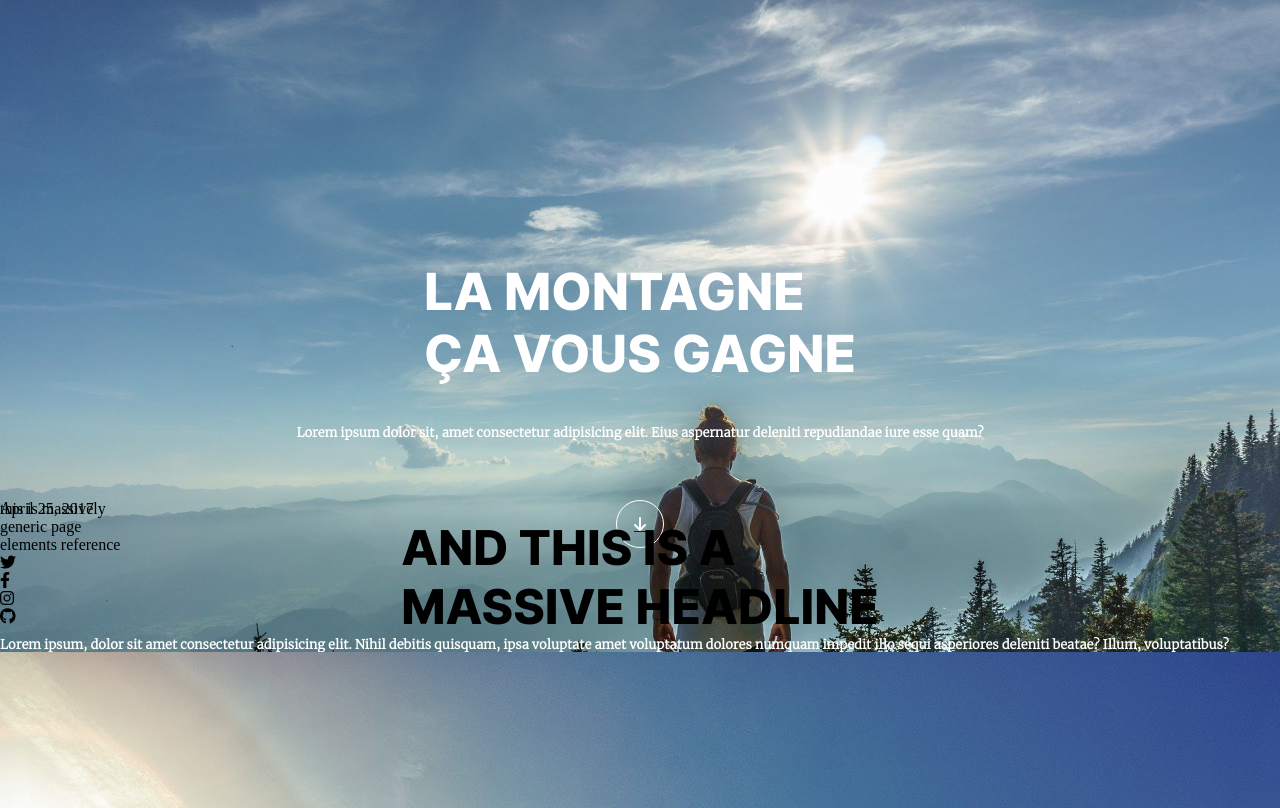
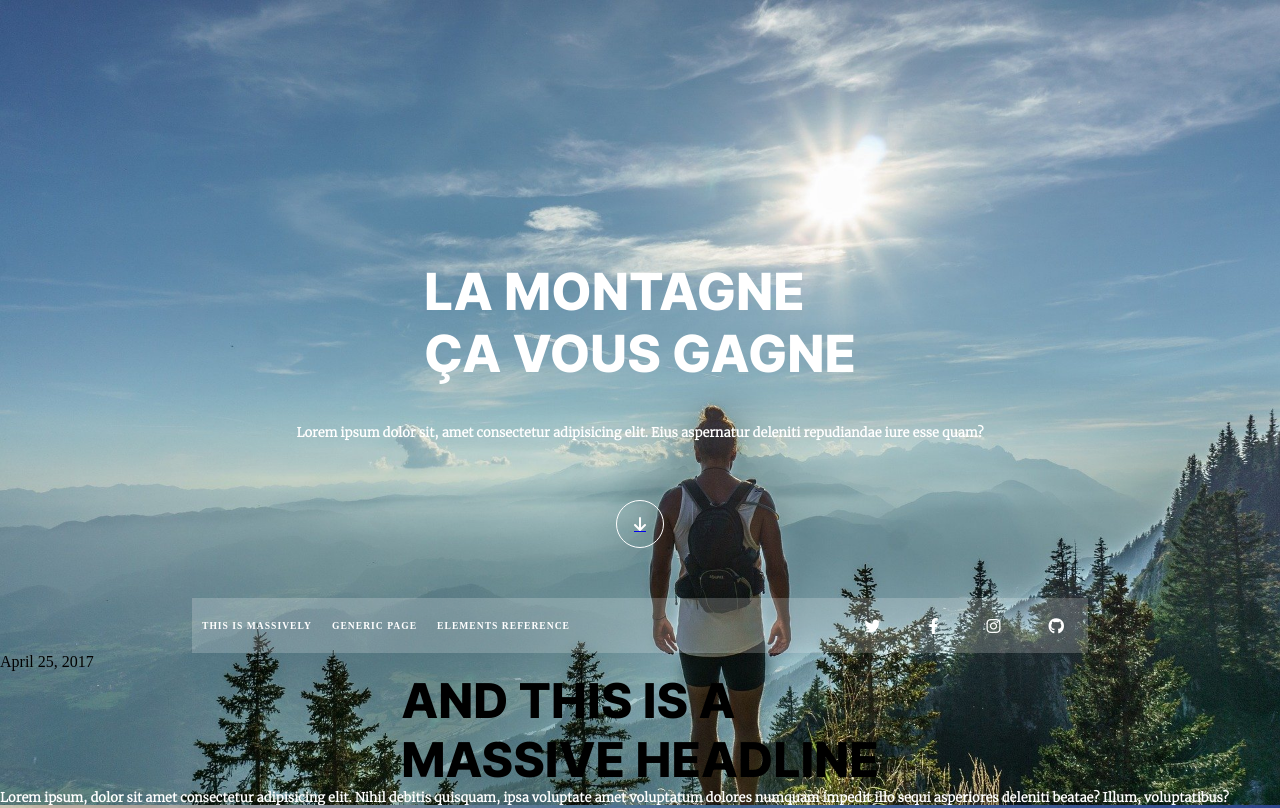
Before and after one commit to Inklooo/page_with_scss, a plain HTML site: page page_with_scss/index.html in a window 1280 px wide. Shown: the top 808 px of the page. Drawn offline with Linux system fonts and the light colour scheme; files whose address does not match are found by name.

Commit message:
configure navbar

```diff
--- a/page_with_scss/_settings.scss
+++ b/page_with_scss/_settings.scss
@@ -26,8 +26,8 @@ $black:black;
   background: none;
 }
 body{
-  background: url(/img/bg.jpg) fixed center/cover;
-  margin: 0 auto;
+  background: url(../img/bg.jpg) fixed center/cover;
+  min-height: 1300px;
 }
  .btn{
   color: $black;
--- a/page_with_scss/assets/styles/Layout/_header.scss
+++ b/page_with_scss/assets/styles/Layout/_header.scss
@@ -1,5 +1,4 @@
 header{
-  height: 500px;
   h1{
     margin-top: 260px;
     margin-bottom: 40px;
@@ -25,8 +24,7 @@ header{
   }
 }
 .header-content{
-  height: 500px;
   display: flex;
   flex-direction: column;
-
+  margin-bottom: 50px;
 }
--- /dev/null
+++ b/page_with_scss/components/_navbar.scss
@@ -0,0 +1,41 @@
+nav{
+  color: $black;
+  background-color: rgb(255, 255, 255,0.2);
+  display: flex;
+  justify-content: space-between;
+  height: 55px;
+  width: 70%;
+  margin: 0 auto;
+    ul{
+      display: flex;
+    }
+
+  }
+.nav-left{
+    li{
+      display: flex;
+      justify-content: space-between;
+      align-items: center;
+      padding: 10px;
+      text-transform: uppercase;
+      font-size: 0.6rem;
+      letter-spacing: 1px;
+      color: white;
+      font-weight: 900;
+      &:hover{
+        color: black;
+        font-weight: 900;
+        background-color: aliceblue;
+      }
+    }
+  }
+.nav-right{
+  li{
+    display: flex;
+    justify-content: space-between;
+    align-items: center;
+    padding: 24px;
+    color: white;
+    font-weight: 900;
+  }
+}
--- a/page_with_scss/index.scss
+++ b/page_with_scss/index.scss
@@ -1,2 +1,3 @@
 @import "./settings";
 @import "./assets/styles/Layout/header";
+@import "./components/navbar";
```
Also changed, not shown: page_with_scss/index.css, 1 other file.
